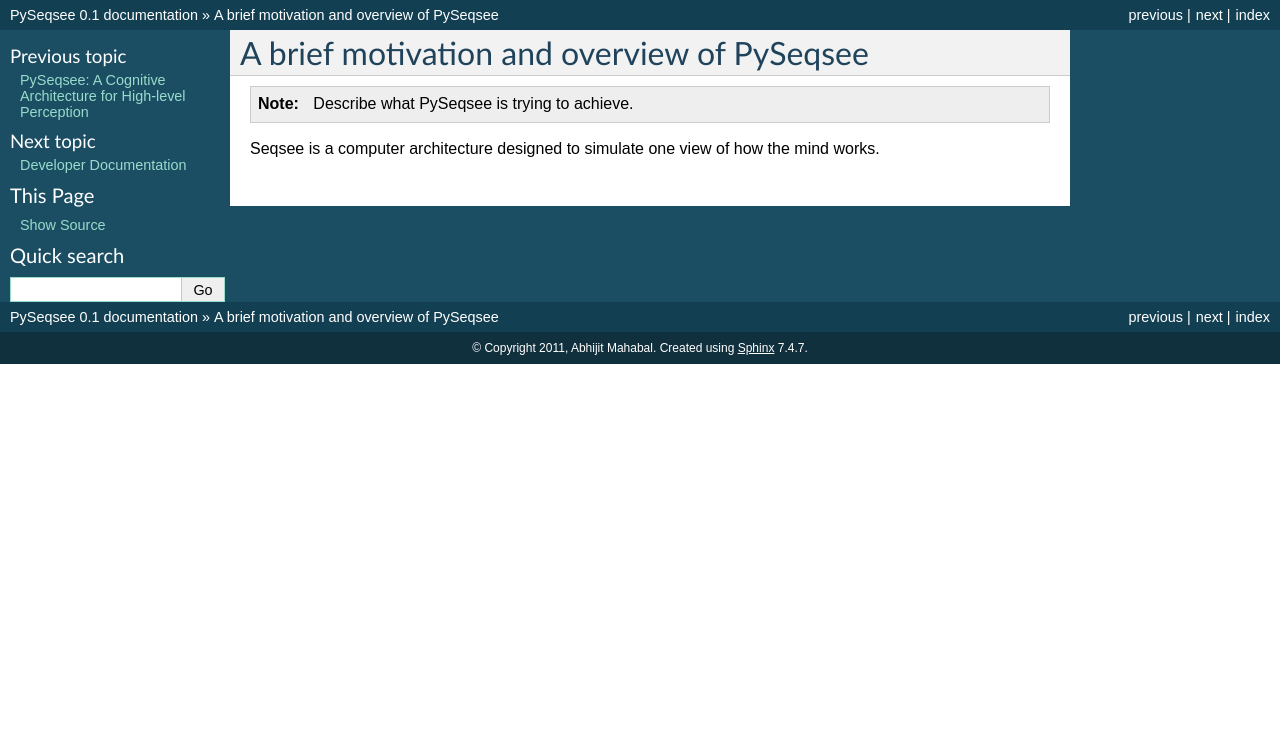
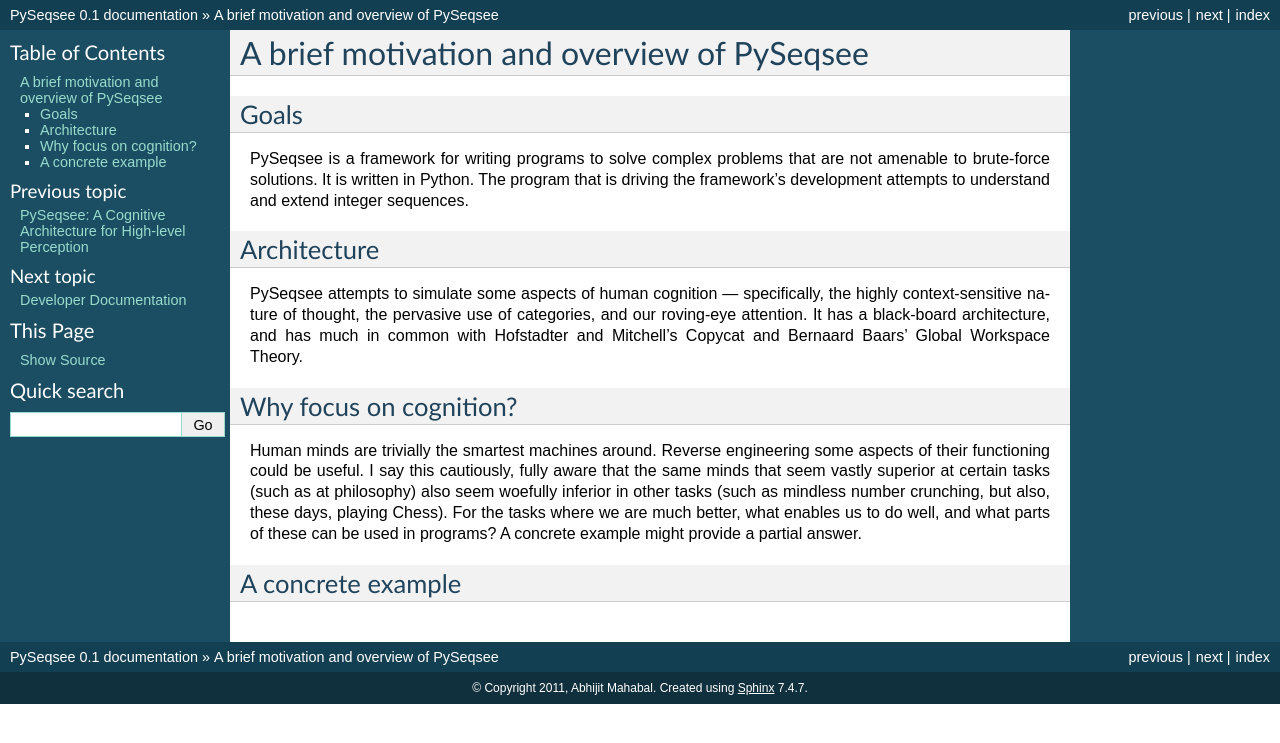
Before and after one commit to amahabal/PySeqsee, a Sphinx documentation site: the page built from docs/overview/overview_index.rst, in a window 1280 px wide. Shown: the top 743 px of the page. Built offline with Sphinx 7.4.7, drawn with Linux system fonts in a browser that asks for light colours; formulas are drawn with MathJax 3.

Commit message:
Fringe overlap testing started.
Started writing more comprehensive docs.

```diff
--- a/docs/overview/overview_index.rst
+++ b/docs/overview/overview_index.rst
@@ -1,8 +1,33 @@
 A brief motivation and overview of PySeqsee
 =============================================
 
-.. note::
-  Describe what PySeqsee is trying to achieve.
+Goals
+------
 
-Seqsee is a computer architecture designed to simulate one view of how the mind
-works.
+PySeqsee is a framework for writing programs to solve complex problems that are
+not amenable to brute-force solutions. It is written in Python. The program that
+is driving the framework's development attempts to understand and extend integer
+sequences.
+
+Architecture
+------------------------
+
+PySeqsee attempts to simulate some aspects of human cognition --- specifically,
+the highly context-sensitive nature of thought, the pervasive use of categories,
+and our roving-eye attention. It has a black-board architecture, and has much
+in common with Hofstadter and Mitchell's Copycat and Bernaard Baars' Global
+Workspace Theory.
+
+Why focus on cognition?
+-------------------------
+
+Human minds are trivially the smartest machines around. Reverse engineering
+some aspects of their functioning could be useful. I say this cautiously, fully
+aware that the same minds that seem vastly superior at certain tasks (such as
+at philosophy) also seem woefully inferior in other tasks (such as mindless
+number crunching, but also, these days, playing Chess). For the tasks where we
+are much better, what enables us to do well, and what parts of these can be used
+in programs? A concrete example might provide a partial answer.
+
+A concrete example
+---------------------
```
Also changed, not shown: 7 other files.
